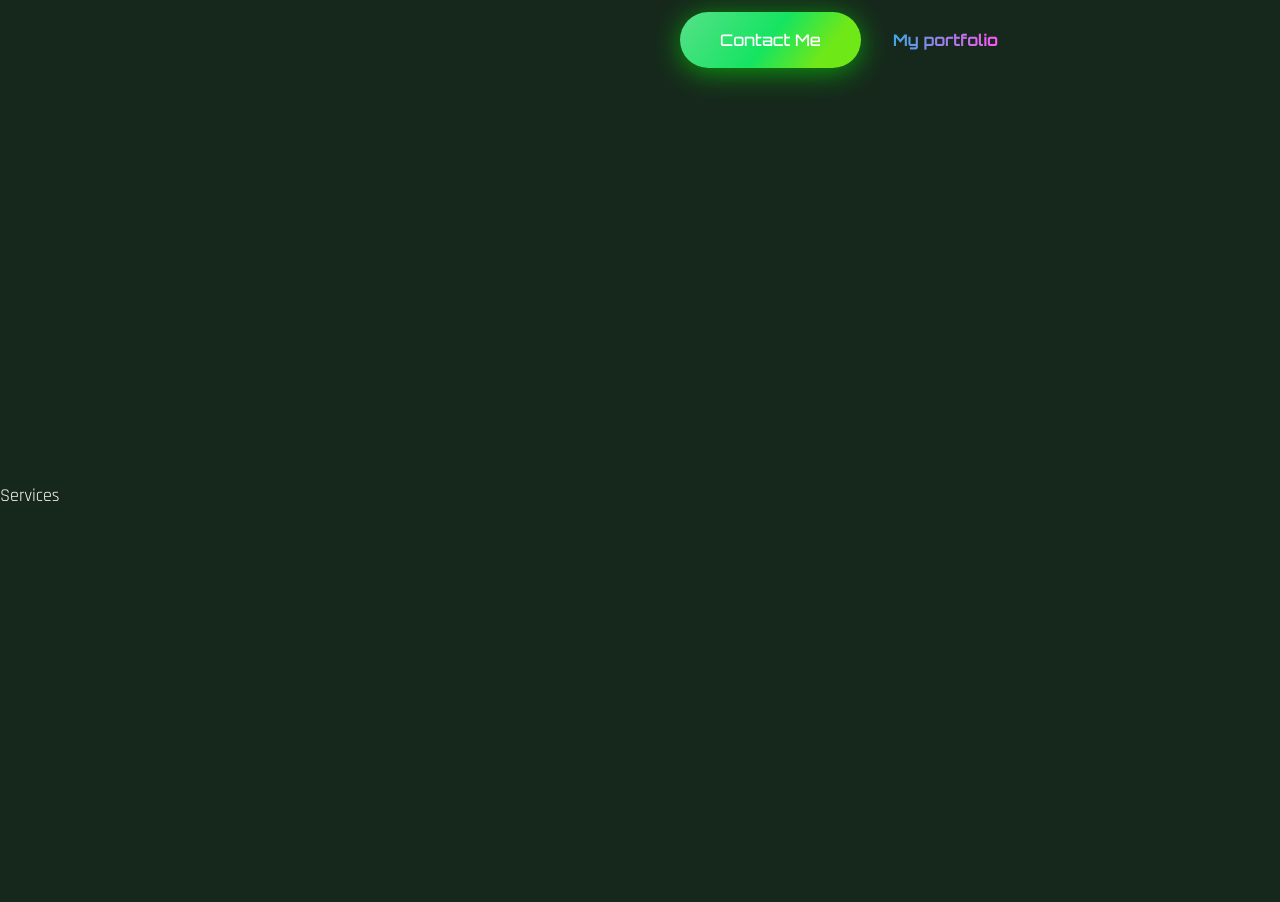
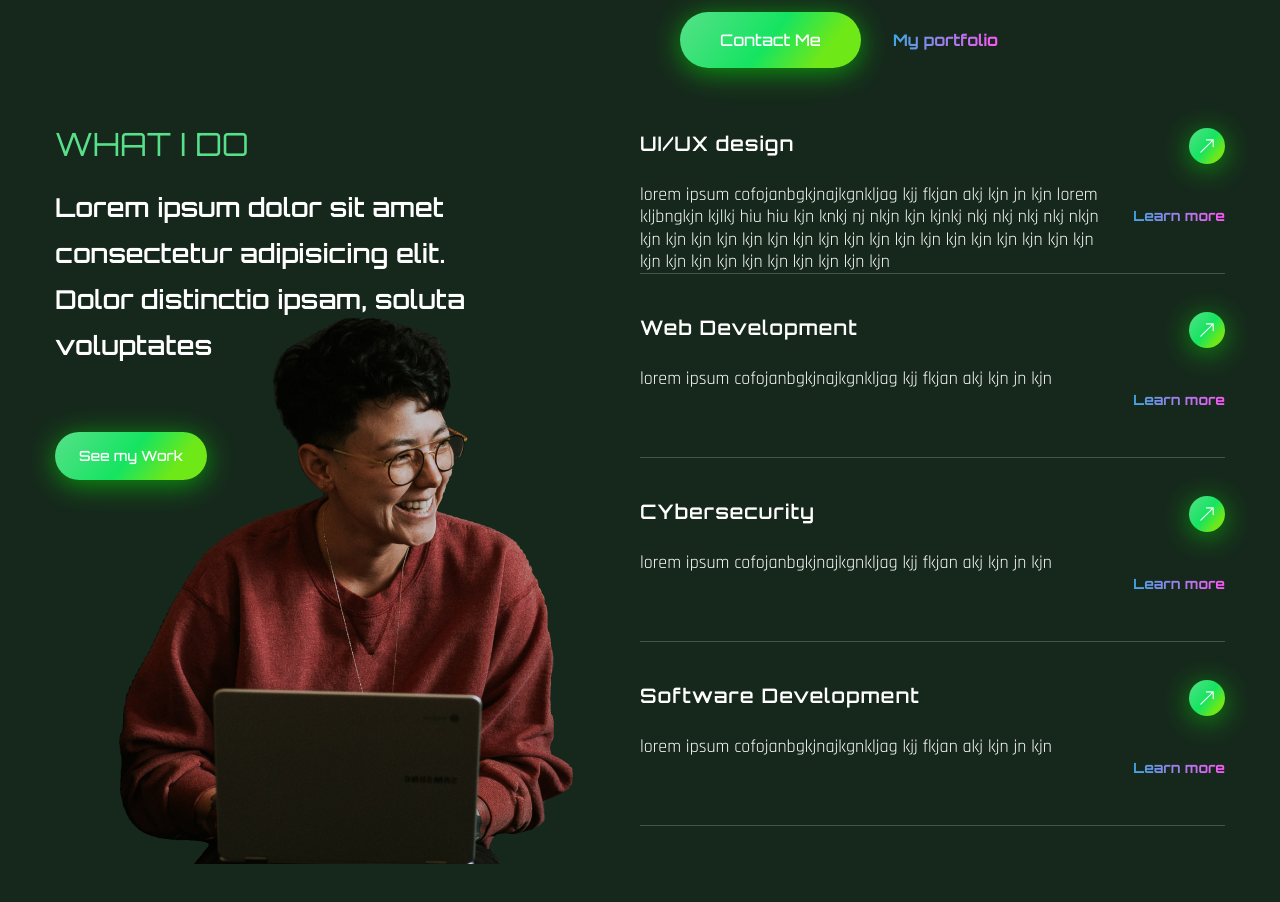
Before and after one commit to RikhiSingh/rikhisingh.github.io, a React (Create React App) app in the folder Portfolio/: page / in a window 1280 px wide. Shown: the part 1447-2349 px from the top of the page. Built offline with nearby package versions, Linux system fonts and the light colour scheme; the HTML template or start-up script is replaced by a standard one; a web font is replaced by a local one.

Commit message:
services completed

```diff
--- a/Portfolio/src/components/Services.js
+++ b/Portfolio/src/components/Services.js
@@ -1,7 +1,83 @@
 import React from 'react';
+// icon
+import { BsArrowUpRight } from 'react-icons/bs';
+// motion
+import { motion } from 'framer-motion';
+// fadeIn
+import { fadeIn } from '../variants';
+
+//services data
+const services = [
+  {
+    name: 'UI/UX design',
+    description: 'lorem ipsum cofojanbgkjnajkgnkljag kjj fkjan akj kjn jn kjn lorem kljbngkjn kjlkj hiu hiu kjn knkj nj nkjn kjn kjnkj nkj nkj nkj nkj nkjn kjn kjn kjn kjn kjn kjn kjn kjn kjn kjn kjn kjn kjn kjn kjn kjn kjn kjn kjn kjn kjn kjn kjn kjn kjn kjn kjn kjn',
+    link: 'Learn more',
+  },
+  {
+    name: 'Web Development',
+    description: 'lorem ipsum cofojanbgkjnajkgnkljag kjj fkjan akj kjn jn kjn',
+    link: 'Learn more',
+  },
+  {
+    name: 'CYbersecurity',
+    description: 'lorem ipsum cofojanbgkjnajkgnkljag kjj fkjan akj kjn jn kjn',
+    link: 'Learn more',
+  },
+  {
+    name: 'Software Development',
+    description: 'lorem ipsum cofojanbgkjnajkgnkljag kjj fkjan akj kjn jn kjn',
+    link: 'Learn more',
+  },
+
+];
+
 
 const Services = () => {
-  return <div className='section' id='services'>Services</div>;
+  return (
+    <section className='section' id='services'>
+      <div className="container mx-auto">
+        <div className='flex flex-col lg:flex-row'>
+          {/* text and images*/}
+          <motion.div variants={fadeIn('right', 0.4)} initial="hidden" whileInView={'show'} viewport={{ once: false, amount: 0.3 }} className='flex-1 lg:bg-services lg:bg-bottom bg-no-repeat mix-blen-lighten mb-12 lg:mb-0'>
+            <h2 className='h2 text-accent mb-6'>
+              What I Do
+            </h2>
+            <h3 className='h3 max-w-[455px] mb-16'>
+              Lorem ipsum dolor sit amet consectetur adipisicing elit. Dolor distinctio ipsam, soluta voluptates
+            </h3>
+            <button className='btn btn-sm'>See my Work</button>
+          </motion.div>
+          {/* services */}
+          <motion.div variants={fadeIn('left', 0.6)} initial="hidden" whileInView={'show'} viewport={{ once: false, amount: 0.3 }} className='flex-1'>
+            {/* services list */}
+            <div>
+              {services.map((service, index) => {
+                // destructure service
+                const { name, description, link } = service;
+                return (
+                  <div className='border-b border-white/20 h-[146px] mb-[38px] flex' key={index}>
+                    <div className='max-w-[476px]'>
+                      <h4 className='text-[20px] tracking-wider font-primary font-semibold mb-6'>{name}</h4>
+                      <p className='font-secondary leading-tight'>{description}</p>
+                    </div>
+                    <div className='flex flex-col flex-1 items-end'>
+                      <a href="#" className='btn w-9 h-9 mb-[42px] flex justify-center items-center'>
+                        <BsArrowUpRight/>
+                      </a>
+                      <a href="#" className='text-gradient text-sm'>
+                        {link}
+                      </a>
+                    </div>
+                  </div>
+                )
+              })}
+            </div>
+          </motion.div>
+        </div>
+      </div>
+
+    </section>
+  );
 };
 
 export default Services;
```
Also changed, not shown: Portfolio/src/assets/site-bg1.jpg (deleted), 1 other file (tests, documents, lock files or other folders).
